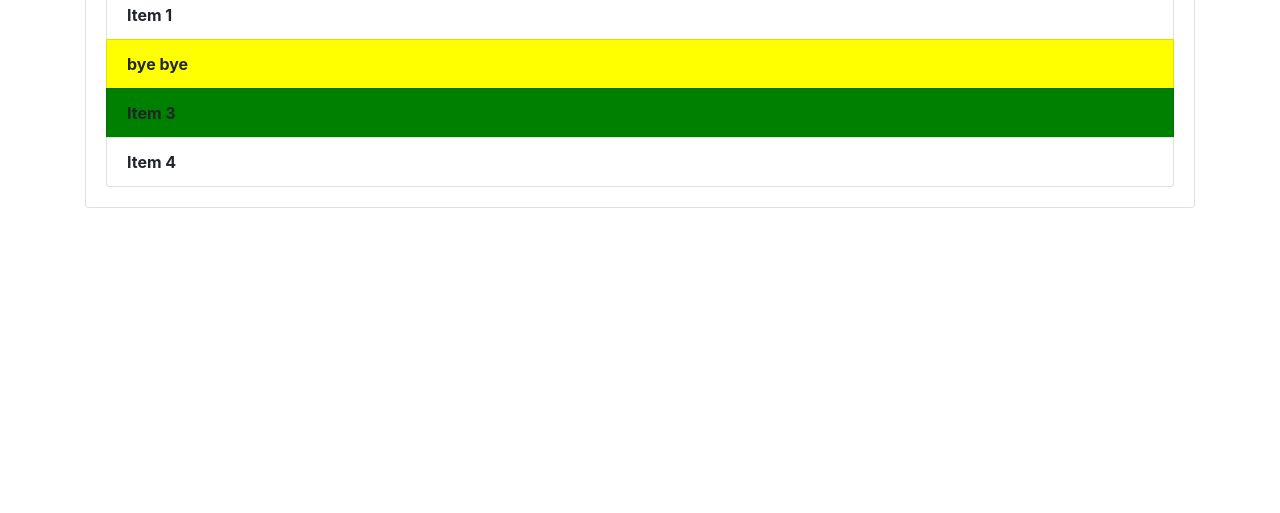
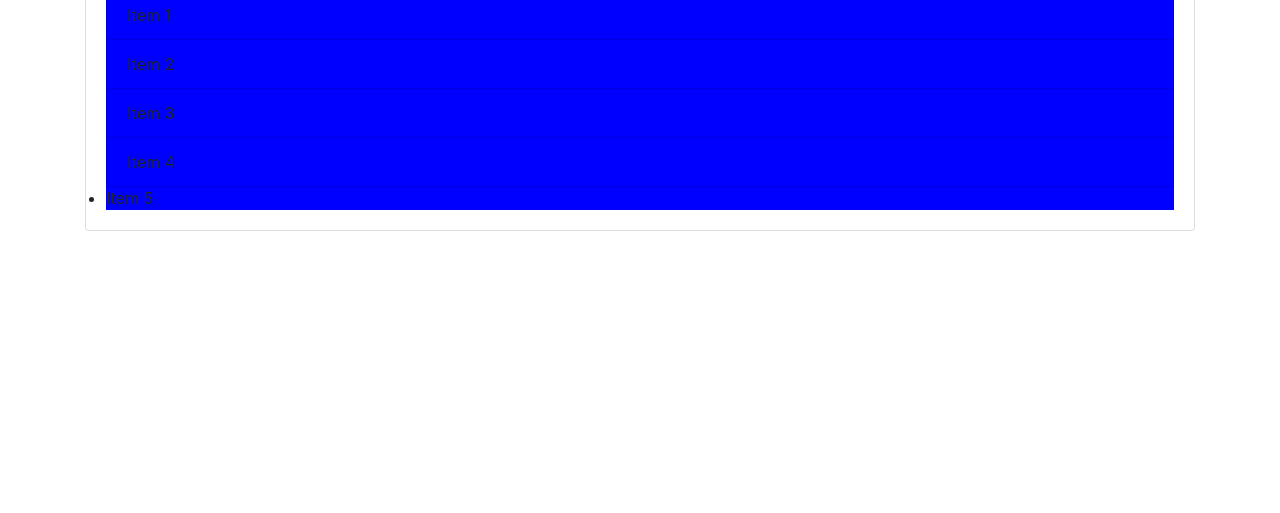
Before and after one commit to Prasoon21/FirstGit, a plain HTML site: page index.html in a window 1280 px wide. Shown: the part 287-800 px from the top of the page. Drawn offline with nearby package versions, Linux system fonts and the light colour scheme.

Commit message:
worked on tagName

```diff
--- a/app.js
+++ b/app.js
@@ -29,14 +29,50 @@
 
 //GETELEMENTSBYCLASSNAME
 
-var items = document.getElementsByClassName('list-group-item');
-console.log(items);
-console.log(items[1]);
-items[1].textContent = 'bye bye';
-items[1].style.fontWeight = 'bold';
-items[1].style.backgroundColor = 'yellow';
-items[2].style.backgroundColor = 'green';
+// var items = document.getElementsByClassName('list-group-item');
+// console.log(items);
+// console.log(items[1]);
+// items[1].textContent = 'bye bye';
+// items[1].style.fontWeight = 'bold';
+// items[1].style.backgroundColor = 'yellow';
+// items[2].style.backgroundColor = 'green';
 
-for(var i=0;i<items.length;i++){
-    items[i].style.fontWeight = 'bold';
+// for(var i=0;i<items.length;i++){
+//     items[i].style.fontWeight = 'bold';
+// }
+
+//GETELEMENTSBYTAGNAME
+
+// var li = document.getElementsByTagName('li');
+// console.log(li);
+// console.log(li[1]);
+// li[1].textContent = 'bye bye';
+// li[1].style.fontWeight = 'bold';
+// li[1].style.backgroundColor = 'yellow';
+// li[2].style.backgroundColor = 'green';
+
+// for(var i=0;i<li.length;i++){
+//     li[i].style.fontWeight = 'bold';
+// }
+
+// var li = document.getElementsByClassName('new-list');
+
+// console.log(li);
+// li[0].style.backgroundColor = 'blue';
+
+var li = document.getElementsByTagName('li');
+
+console.log(li);
+for(var j=0;j<li.length;j++){
+    li[j].style.backgroundColor = 'blue';
 }
+
+
+
+// QUERYSELECTOR
+
+// var header = document.querySelector('#main-header');
+// header.style.borderBottom = 'solid 4px #ccc';
+
+// var input = document.querySelector('input');
+// input.value = 'hello world';
--- a/index.html
+++ b/index.html
@@ -26,6 +26,7 @@
       <li class="list-group-item">Item 2</li>
       <li class="list-group-item">Item 3</li>
       <li class="list-group-item">Item 4</li>
+      <li class="new-list">Item 5</li>
     </ul>
    </div>
   </div>
```
